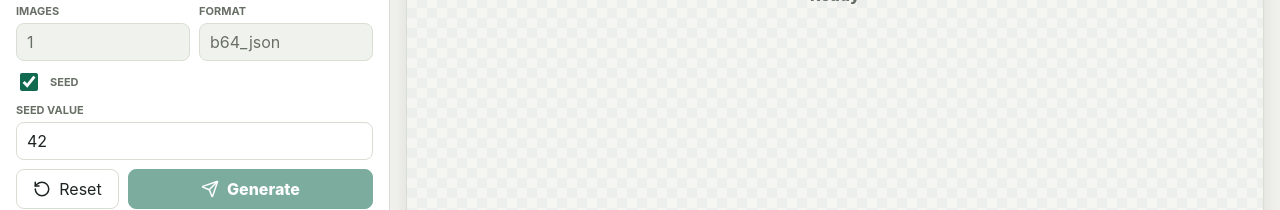
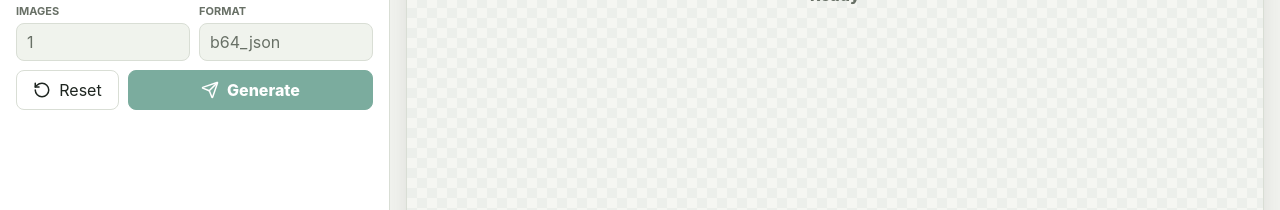
Before and after one commit to pradhankukiran/ideogram-text2img, a Next.js app: page / in a window 1280 px wide. Shown: the part 445-655 px from the top of the page. Built offline with nearby package versions, Linux system fonts and the light colour scheme; no server answers.

Commit message:
Show returned seed after generation and allow editing it

```diff
--- a/app/page.tsx
+++ b/app/page.tsx
@@ -45,8 +45,7 @@ export default function Home() {
   const [sizePreset, setSizePreset] = useState<SizePreset>("1024x1024");
   const [customSize, setCustomSize] = useState("1024x1024");
   const [samplerPreset, setSamplerPreset] = useState<SamplerPreset>("V4_DEFAULT_20");
-  const [seedEnabled, setSeedEnabled] = useState(true);
-  const [seed, setSeed] = useState(42);
+  const [seed, setSeed] = useState<number | undefined>(undefined);
   const [imageUrl, setImageUrl] = useState("");
   const [error, setError] = useState("");
   const [isGenerating, setIsGenerating] = useState(false);
@@ -81,7 +80,7 @@ export default function Home() {
       prompt,
       size,
       sampler_preset: samplerPreset,
-      seed: seedEnabled ? seed : undefined,
+      seed,
       n: 1,
       response_format: "b64_json"
     };
@@ -110,6 +109,7 @@ export default function Home() {
       }
 
       setImageUrl(result.imageDataUrl);
+      setSeed(result.seed);
     } catch (err) {
       setError(err instanceof Error ? err.message : "Image generation failed.");
     } finally {
@@ -122,8 +122,7 @@ export default function Home() {
     setSizePreset("1024x1024");
     setCustomSize("1024x1024");
     setSamplerPreset("V4_DEFAULT_20");
-    setSeedEnabled(true);
-    setSeed(42);
+    setSeed(undefined);
     setError("");
   }
 
@@ -223,24 +222,16 @@ export default function Home() {
             </label>
           </div>
 
-          <label className="toggleRow">
-            <input
-              type="checkbox"
-              checked={seedEnabled}
-              onChange={(event) => setSeedEnabled(event.target.checked)}
-            />
+          {seed !== undefined ? (
+            <label className="field">
               <span>Seed</span>
-          </label>
-
-          <label className="field">
-            <span>Seed value</span>
               <input
                 type="number"
                 value={seed}
-              disabled={!seedEnabled}
                 onChange={(event) => setSeed(Number(event.target.value))}
               />
             </label>
+          ) : null}
 
           <div className="actionRow">
             <button className="secondaryButton" type="button" onClick={reset}>
--- a/lib/ideogram.ts
+++ b/lib/ideogram.ts
@@ -18,10 +18,11 @@ export type IdeogramRequest = {
 export type IdeogramResponse = {
   created: number;
   data: Array<{ b64_json: string }>;
+  seed: number;
 };
 
 export type GenerateResult =
-  | { ok: true; imageDataUrl: string; raw: IdeogramResponse }
+  | { ok: true; imageDataUrl: string; raw: IdeogramResponse; seed: number }
   | { ok: false; error: string; status?: number; details?: unknown };
 
 export function parseSize(size: string): { width: number; height: number } {
```
Also changed, not shown: app/api/generate/route.ts (+2 -1 lines). Lines whose indentation alone changed are shown as unchanged.
